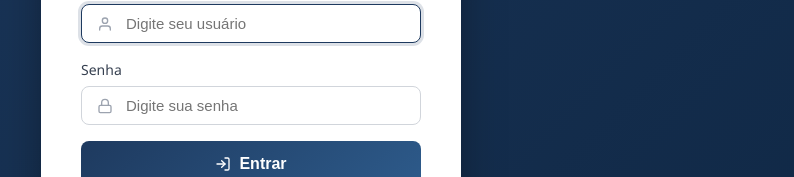
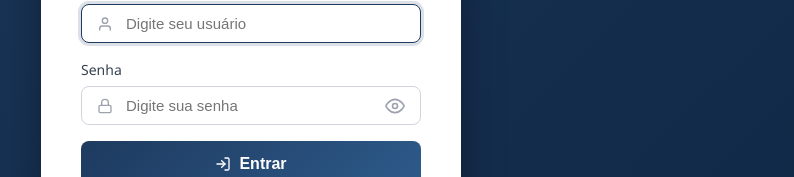
Before and after one commit to CaahRocha/mercadinho-dois-irmaos, a React (Vite) app in the folder frontend/: page /login in a window 1280 px wide. Shown: the part 435-612 px from the top of the page, without its empty margins (389-1183 px from the left). Built offline with nearby package versions, Linux system fonts and the light colour scheme.

Commit message:
Adiciona INICIAR.bat, olhinho na senha, usuarios automaticos

```diff
--- a/frontend/src/pages/Login.css
+++ b/frontend/src/pages/Login.css
@@ -132,3 +132,29 @@
 .login-footer li {
   margin: 0.25rem 0;
 }
+
+.password-toggle {
+  position: absolute;
+  right: 0.75rem;
+  top: 50%;
+  transform: translateY(-50%);
+  background: none;
+  border: none;
+  color: var(--gray-400);
+  cursor: pointer;
+  padding: 0.25rem;
+  display: flex;
+  align-items: center;
+  justify-content: center;
+}
+
+.password-toggle:hover {
+  color: #1e3a5f;
+}
+
+.password-toggle svg {
+  position: static;
+  transform: none;
+  width: 20px;
+  height: 20px;
+}
--- a/frontend/src/pages/Login.jsx
+++ b/frontend/src/pages/Login.jsx
@@ -2,12 +2,13 @@ import { useState } from 'react';
 import { useNavigate } from 'react-router-dom';
 import { useAuth } from '../context/AuthContext';
 import toast from 'react-hot-toast';
-import { FiUser, FiLock, FiLogIn, FiShoppingCart } from 'react-icons/fi';
+import { FiUser, FiLock, FiLogIn, FiShoppingCart, FiEye, FiEyeOff } from 'react-icons/fi';
 import './Login.css';
 
 function Login() {
   const [username, setUsername] = useState('');
   const [password, setPassword] = useState('');
+  const [showPassword, setShowPassword] = useState(false);
   const [loading, setLoading] = useState(false);
   const { login } = useAuth();
   const navigate = useNavigate();
@@ -70,12 +71,19 @@ function Login() {
             <div className="input-icon">
               <FiLock />
               <input
-                type="password"
+                type={showPassword ? "text" : "password"}
                 className="form-input"
                 placeholder="Digite sua senha"
                 value={password}
                 onChange={(e) => setPassword(e.target.value)}
               />
+              <button
+                type="button"
+                className="password-toggle"
+                onClick={() => setShowPassword(!showPassword)}
+              >
+                {showPassword ? <FiEyeOff /> : <FiEye />}
+              </button>
             </div>
           </div>
 
```
Also changed, not shown: 6 other files (tests, documents, lock files or other folders).
